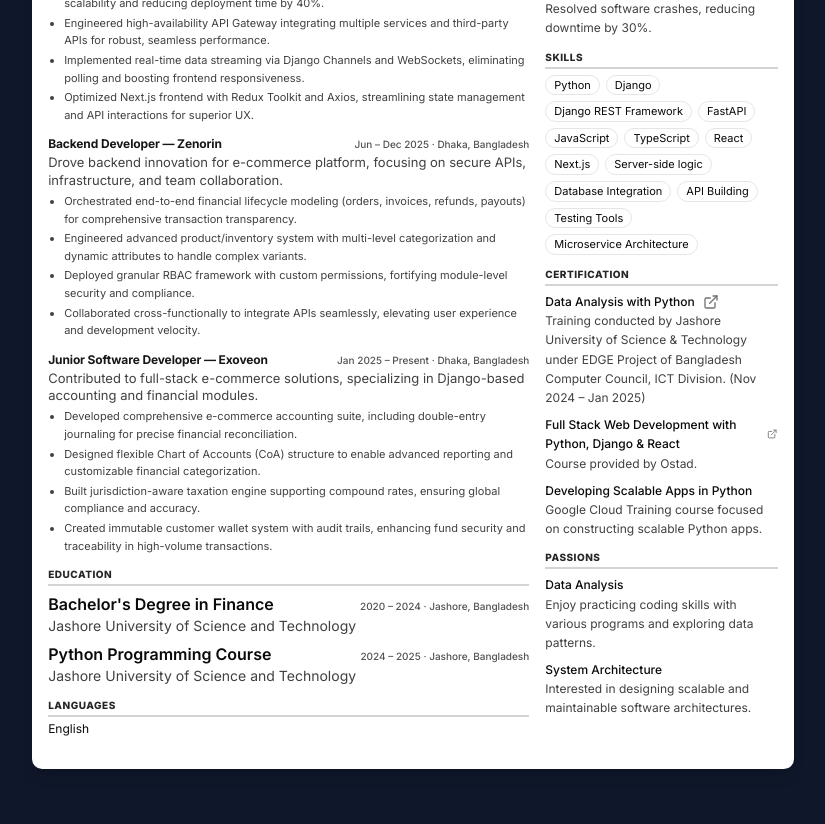
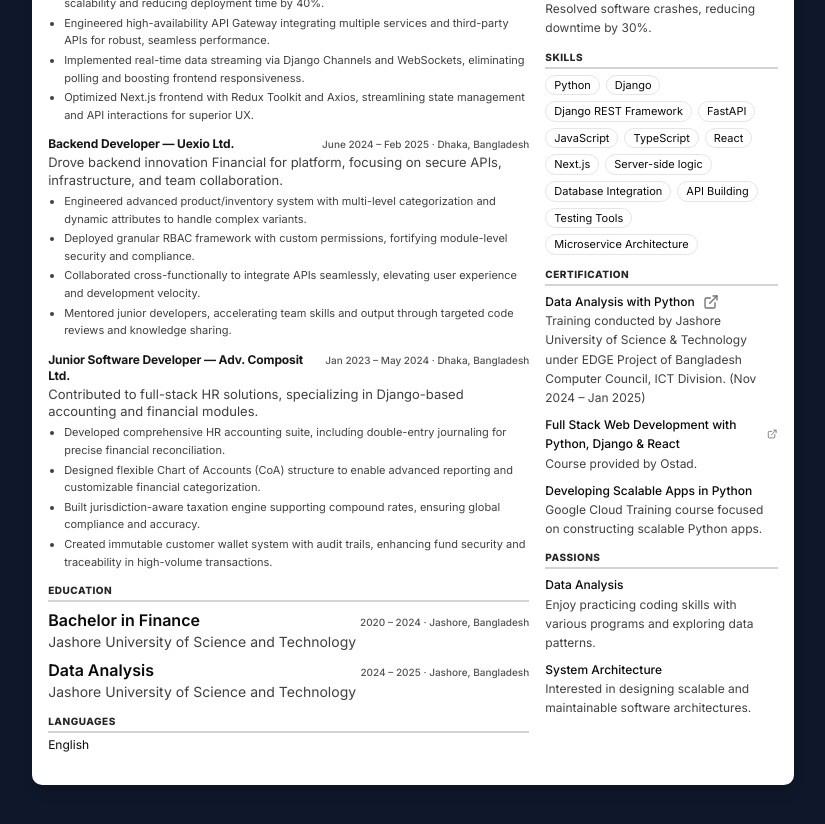
Before and after one commit to asifisme/asifisme, a Next.js app: page / in a window 1280 px wide. Shown: the part 420-1244 px from the top of the page, without its empty margins (227-1052 px from the left). Built offline with nearby package versions, Linux system fonts and the light colour scheme.

Commit message:
feat: Update resume content with new job titles, periods, and descriptions, and refine education details.

```diff
--- a/app/page.tsx
+++ b/app/page.tsx
@@ -22,7 +22,6 @@ export default function Home() {
     linkedin: "https://www.linkedin.com/in/asifisme",
     leetcode: "https://www.leetcode.com/asifisme",
     github: "https://www.github.com/asifisme",
-    // Use static import so Next.js handles the asset path both locally and on GitHub Pages
     avatarSrc: avatarPng,
   };
 
@@ -34,7 +33,7 @@ export default function Home() {
     {
       title: "Full Stack Software Developer",
       company: "OrbitX",
-      period: "Jun 2025 – Present",
+      period: "Mar 2025 – Present",
       location: "London, UK (Remote)",
       description: "Led full-stack development on scalable, high-impact projects using Django, Next.js, and microservices architecture.",
       achievements: [
@@ -46,26 +45,26 @@ export default function Home() {
     },
     {
       title: "Backend Developer",
-      company: "Zenorin",
-      period: "Jun – Dec 2025",
+      company: "Uexio Ltd.",
+      period: "June 2024 – Feb 2025",
       location: "Dhaka, Bangladesh",
-      description: "Drove backend innovation for e-commerce platform, focusing on secure APIs, infrastructure, and team collaboration.",
+      description: "Drove backend innovation Financial for platform, focusing on secure APIs, infrastructure, and team collaboration.",
       achievements: [
-        "Orchestrated end-to-end financial lifecycle modeling (orders, invoices, refunds, payouts) for comprehensive transaction transparency.",
+        // "Orchestrated end-to-end financial lifecycle modeling (orders, invoices, refunds, payouts) for comprehensive transaction transparency.",
         "Engineered advanced product/inventory system with multi-level categorization and dynamic attributes to handle complex variants.",
         "Deployed granular RBAC framework with custom permissions, fortifying module-level security and compliance.",
         "Collaborated cross-functionally to integrate APIs seamlessly, elevating user experience and development velocity.",
-        // "Mentored junior developers, accelerating team skills and output through targeted code reviews and knowledge sharing."
+        "Mentored junior developers, accelerating team skills and output through targeted code reviews and knowledge sharing."
       ],
     },
     {
       title: "Junior Software Developer",
-      company: "Exoveon",
-      period: "Jan 2025 – Present",
+      company: "Adv. Composit Ltd.",
+      period: "Jan 2023 – May 2024",
       location: "Dhaka, Bangladesh",
-      description: "Contributed to full-stack e-commerce solutions, specializing in Django-based accounting and financial modules.",
+      description: "Contributed to full-stack HR solutions, specializing in Django-based accounting and financial modules.",
       achievements: [
-        "Developed comprehensive e-commerce accounting suite, including double-entry journaling for precise financial reconciliation.",
+        "Developed comprehensive HR accounting suite, including double-entry journaling for precise financial reconciliation.",
         "Designed flexible Chart of Accounts (CoA) structure to enable advanced reporting and customizable financial categorization.",
         "Built jurisdiction-aware taxation engine supporting compound rates, ensuring global compliance and accuracy.",
         "Created immutable customer wallet system with audit trails, enhancing fund security and traceability in high-volume transactions."
@@ -76,13 +75,13 @@ export default function Home() {
   // Education data
   const education: EducationItemData[] = [
     {
-      degree: "Bachelor's Degree in Finance",
+      degree: "Bachelor in Finance",
       period: "2020 – 2024",
       location: "Jashore, Bangladesh",
       institution: "Jashore University of Science and Technology",
     },
     {
-      degree: "Python Programming Course",
+      degree: "Data Analysis",
       period: "2024 – 2025",
       location: "Jashore, Bangladesh",
       institution: "Jashore University of Science and Technology",
```
